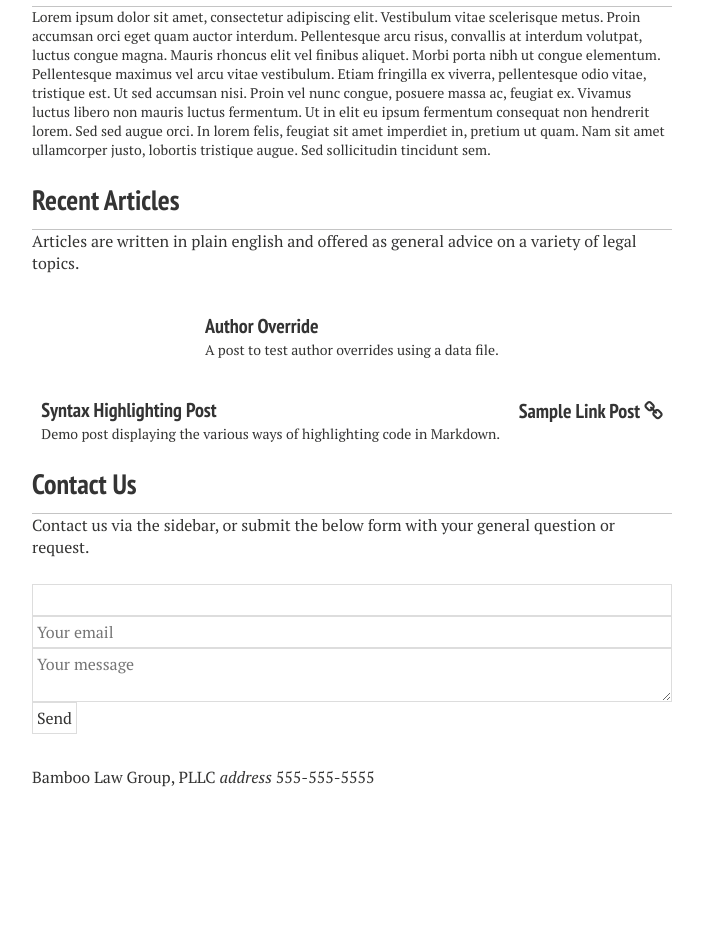
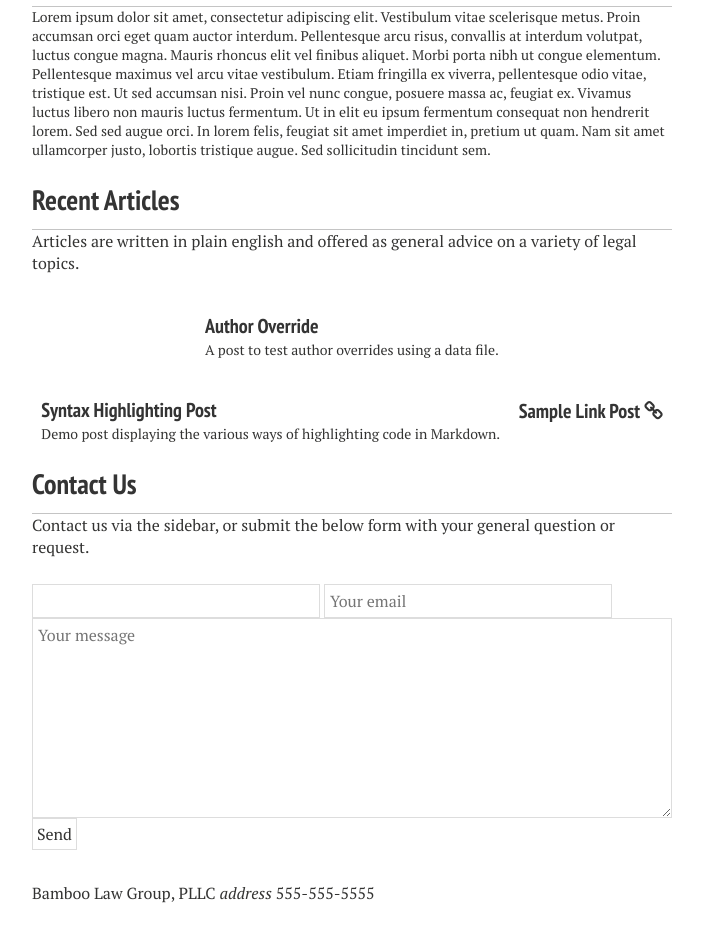
Before and after one commit to nerdyfergy/blg-site-mm3, a Jekyll site: the page built from index.md, in a window 1280 px wide. Shown: the part 907-1859 px from the top of the page, without its empty margins (288-991 px from the left). Built offline with Jekyll 4.4.1, drawn with Linux system fonts in a browser that asks for light colours; nearby versions of some CDN libraries; before the commit the page ends 1743 px from its top, so only the background shows below that.

Commit message:
Update forms.scss

```diff
--- a/_sass/forms.scss
+++ b/_sass/forms.scss
@@ -271,3 +271,15 @@ select:focus {
 	margin-left : 0;
 	margin-right : 3px;
 }
+
+/*
+	Custom
+		*/
+.fifty {
+	width:45%;
+	padding:5px;
+}
+.textbox-sizing {
+	min-height:200px;
+	padding:5px;
+}
```
